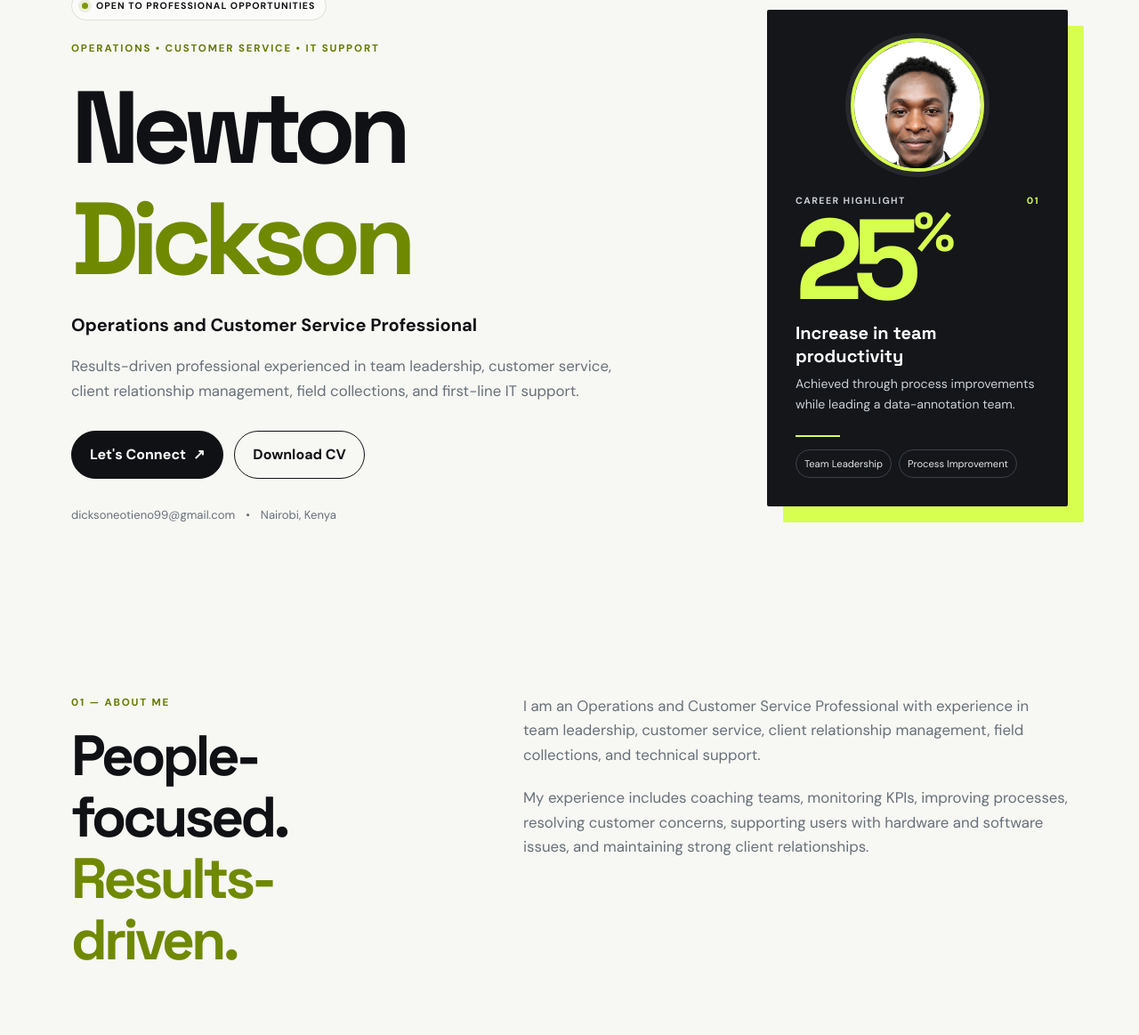
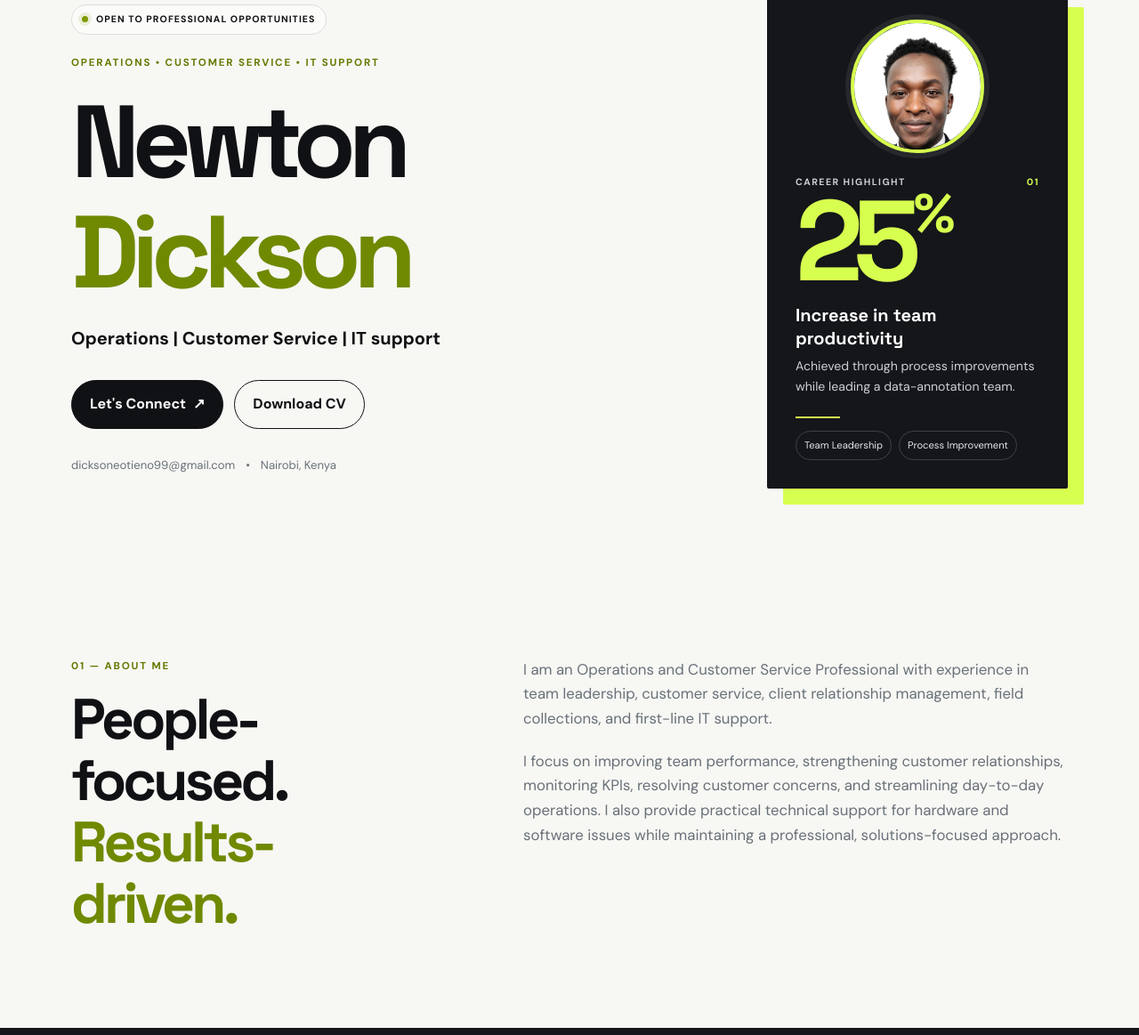
Before and after one commit to Pyropee/newton-dickson-portfolio, a plain HTML site: page index.html in a window 1280 px wide. Shown: the part 173-1336 px from the top of the page at 89% size. Drawn offline with Linux system fonts and the light colour scheme.

```diff
--- a/index.html
+++ b/index.html
@@ -31,8 +31,8 @@
           <div class="hero-status"><span></span> OPEN TO PROFESSIONAL OPPORTUNITIES</div>
           <p class="eyebrow">OPERATIONS • CUSTOMER SERVICE • IT SUPPORT</p>
           <h1>Newton<br><span>Dickson</span></h1>
-          <p class="hero-title">Operations and Customer Service Professional</p>
-          <p class="hero-copy">
+          <p class="hero-title">Operations | Customer Service | IT support</p>
+          <p class="hero-copy"
             Results-driven professional experienced in team leadership, customer service,
             client relationship management, field collections, and first-line IT support.
           </p>
@@ -71,14 +71,10 @@
         </div>
         <div class="section-content">
           <p>
-            I am an Operations and Customer Service Professional with experience in
-            team leadership, customer service, client relationship management, field
-            collections, and technical support.
+            I am an Operations and Customer Service Professional with experience in team leadership, customer service, client relationship management, field collections, and first-line IT support.
           </p>
           <p>
-            My experience includes coaching teams, monitoring KPIs, improving processes,
-            resolving customer concerns, supporting users with hardware and software
-            issues, and maintaining strong client relationships.
+             I focus on improving team performance, strengthening customer relationships, monitoring KPIs, resolving customer concerns, and streamlining day-to-day operations. I also provide practical technical support for hardware and software issues while maintaining a professional, solutions-focused approach.
           </p>
         </div>
       </div>
```
